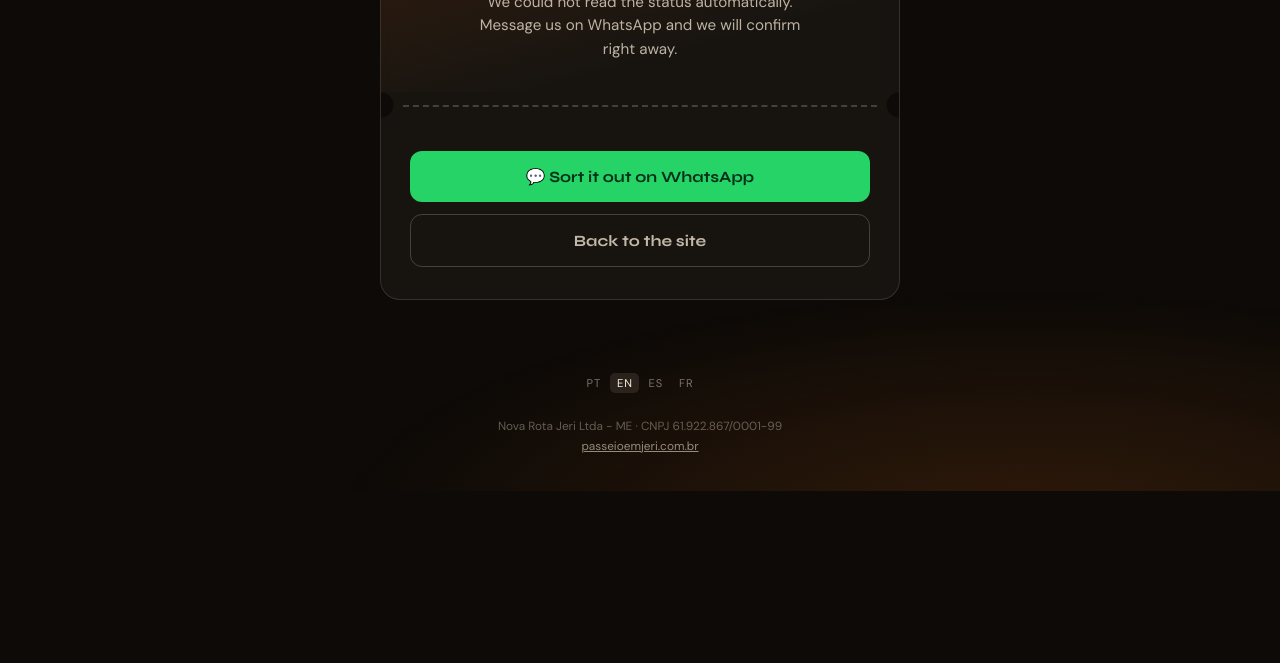
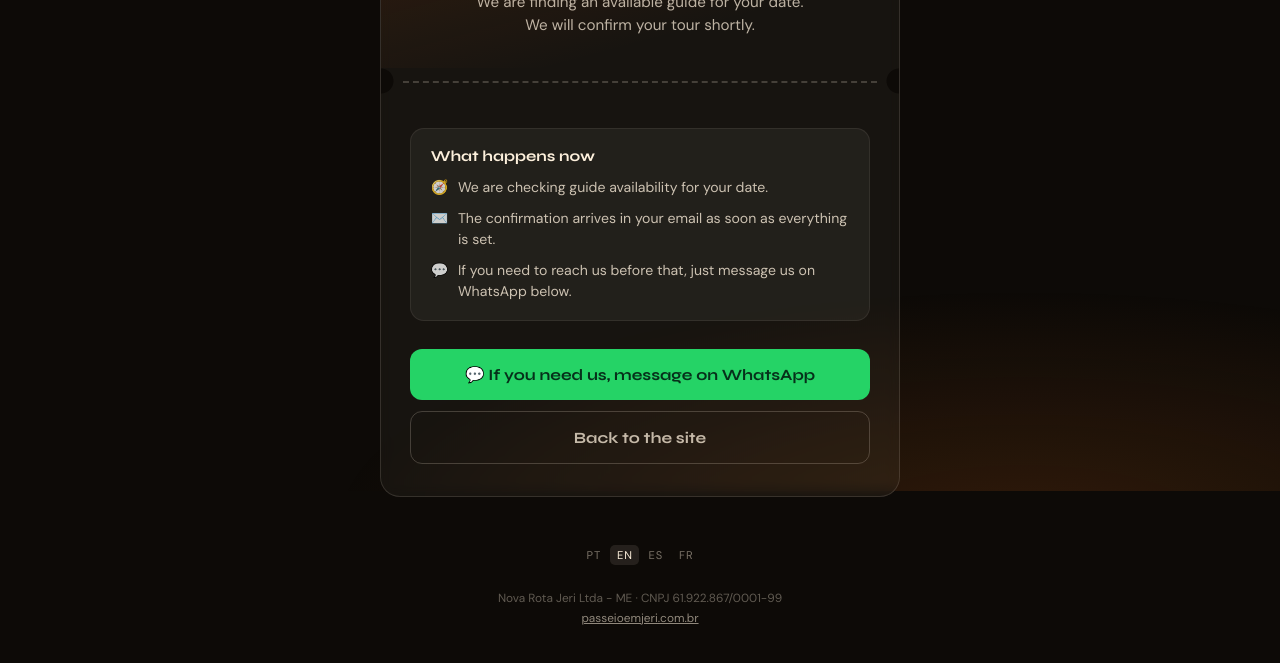
Before and after one commit to novarotajeri-hash/API-Pagamento, a website: page obrigado.html in a window 1280 px wide. Shown: the part 309-972 px from the top of the page. Before the commit the page ends 800 px from the top, so only its background shows below. Drawn offline with Linux system fonts and the light colour scheme.

Commit message:
Add files via upload

```diff
--- a/obrigado.html
+++ b/obrigado.html
@@ -437,11 +437,11 @@
     } else {
       selo.classList.add('aguardando');
       icone.textContent = '•';
-      titulo.textContent = T('Recebemos seu retorno', 'We received your return', 'Recibimos tu regreso', 'Nous avons reçu votre retour');
-      sub.textContent = T('Não conseguimos ler o status automaticamente. Fale com a gente no WhatsApp que confirmamos na hora.',
-        'We could not read the status automatically. Message us on WhatsApp and we will confirm right away.',
-        'No pudimos leer el estado automáticamente. Escríbenos por WhatsApp y lo confirmamos al instante.',
-        "Nous n'avons pas pu lire le statut automatiquement. Écrivez-nous sur WhatsApp et nous confirmons aussitôt.");
+      titulo.textContent = T('Recebemos sua solicitação', 'We received your request', 'Recibimos tu solicitud', 'Nous avons reçu votre demande');
+      sub.textContent = T('Estamos encontrando um guia disponível para a sua data. Em breve confirmamos o seu passeio.',
+        'We are finding an available guide for your date. We will confirm your tour shortly.',
+        'Estamos buscando un guía disponible para tu fecha. En breve confirmamos tu paseo.',
+        "Nous cherchons un guide disponible pour votre date. Nous confirmerons votre circuit sous peu.");
     }
 
     /* resumo da compra */
@@ -494,6 +494,21 @@
           'En cuanto se apruebe, la confirmación llega a tu correo automáticamente.',
           "Dès l'approbation, la confirmation arrive automatiquement par e-mail.")]
       ];
+    } else if (estado === 'indefinido') {
+      passos = [
+        ['🧭', T('Estamos checando a disponibilidade dos guias para a sua data.',
+          'We are checking guide availability for your date.',
+          'Estamos verificando la disponibilidad de los guías para tu fecha.',
+          "Nous vérifions la disponibilité des guides pour votre date.")],
+        ['✉️', T('A confirmação chega no seu e-mail assim que estiver tudo certo.',
+          'The confirmation arrives in your email as soon as everything is set.',
+          'La confirmación llega a tu correo en cuanto esté todo listo.',
+          "La confirmation arrive par e-mail dès que tout est prêt.")],
+        ['💬', T('Se precisar falar com a gente antes disso, é só chamar no WhatsApp abaixo.',
+          'If you need to reach us before that, just message us on WhatsApp below.',
+          'Si necesitas hablar con nosotros antes, escríbenos por WhatsApp abajo.',
+          "Si vous avez besoin de nous joindre avant, écrivez-nous sur WhatsApp ci-dessous.")]
+      ];
     } else if (estado === 'recusado') {
       passos = [
         ['💳', T('Confira o limite e os dados do cartão, ou tente pagar com PIX.',
@@ -508,7 +523,7 @@
     }
 
     if (passos.length) {
-      el('proximos-titulo').textContent = estado === 'aprovado'
+      el('proximos-titulo').textContent = (estado === 'aprovado' || estado === 'indefinido')
         ? T('O que acontece agora', 'What happens now', 'Qué pasa ahora', 'Et maintenant')
         : T('O que fazer', 'What to do', 'Qué hacer', 'Que faire');
       var lh = '';
@@ -528,7 +543,9 @@
     a += '<a class="btn btn-wpp" href="' + wpp + '" target="_blank" rel="noopener">💬 ' +
       esc(estado === 'aprovado'
         ? T('Falar com a gente no WhatsApp', 'Message us on WhatsApp', 'Escríbenos por WhatsApp', 'Nous écrire sur WhatsApp')
-        : T('Resolver pelo WhatsApp', 'Sort it out on WhatsApp', 'Resolver por WhatsApp', 'Régler sur WhatsApp')) + '</a>';
+        : estado === 'indefinido'
+          ? T('Se precisar, fale no WhatsApp', 'If you need us, message on WhatsApp', 'Si lo necesitas, escríbenos por WhatsApp', 'Au besoin, écrivez-nous sur WhatsApp')
+          : T('Resolver pelo WhatsApp', 'Sort it out on WhatsApp', 'Resolver por WhatsApp', 'Régler sur WhatsApp')) + '</a>';
     if (estado === 'recusado') {
       a += '<a class="btn btn-laranja" href="/">' + esc(T('Tentar de novo', 'Try again', 'Intentar de nuevo', 'Réessayer')) + '</a>';
     } else {
@@ -544,6 +561,8 @@
       l.push(T('Olá! Acabei de pagar minha reserva.', 'Hi! I have just paid for my booking.', '¡Hola! Acabo de pagar mi reserva.', 'Bonjour ! Je viens de payer ma réservation.'));
     } else if (estado === 'pendente') {
       l.push(T('Olá! Meu pagamento ficou em análise. Podem verificar?', 'Hi! My payment is under review. Can you check?', '¡Hola! Mi pago quedó en revisión. ¿Pueden verificar?', 'Bonjour ! Mon paiement est en vérification. Pouvez-vous vérifier ?'));
+    } else if (estado === 'indefinido') {
+      l.push(T('Olá! Fiz uma solicitação de passeio e queria acompanhar a confirmação.', 'Hi! I requested a tour and would like to follow up on the confirmation.', '¡Hola! Solicité un paseo y quería seguir la confirmación.', 'Bonjour ! J\'ai demandé un circuit et je souhaite suivre la confirmation.'));
     } else {
       l.push(T('Olá! Tive um problema no pagamento da minha reserva.', 'Hi! I had a problem paying for my booking.', '¡Hola! Tuve un problema al pagar mi reserva.', 'Bonjour ! J\'ai eu un problème pour payer ma réservation.'));
     }
```
